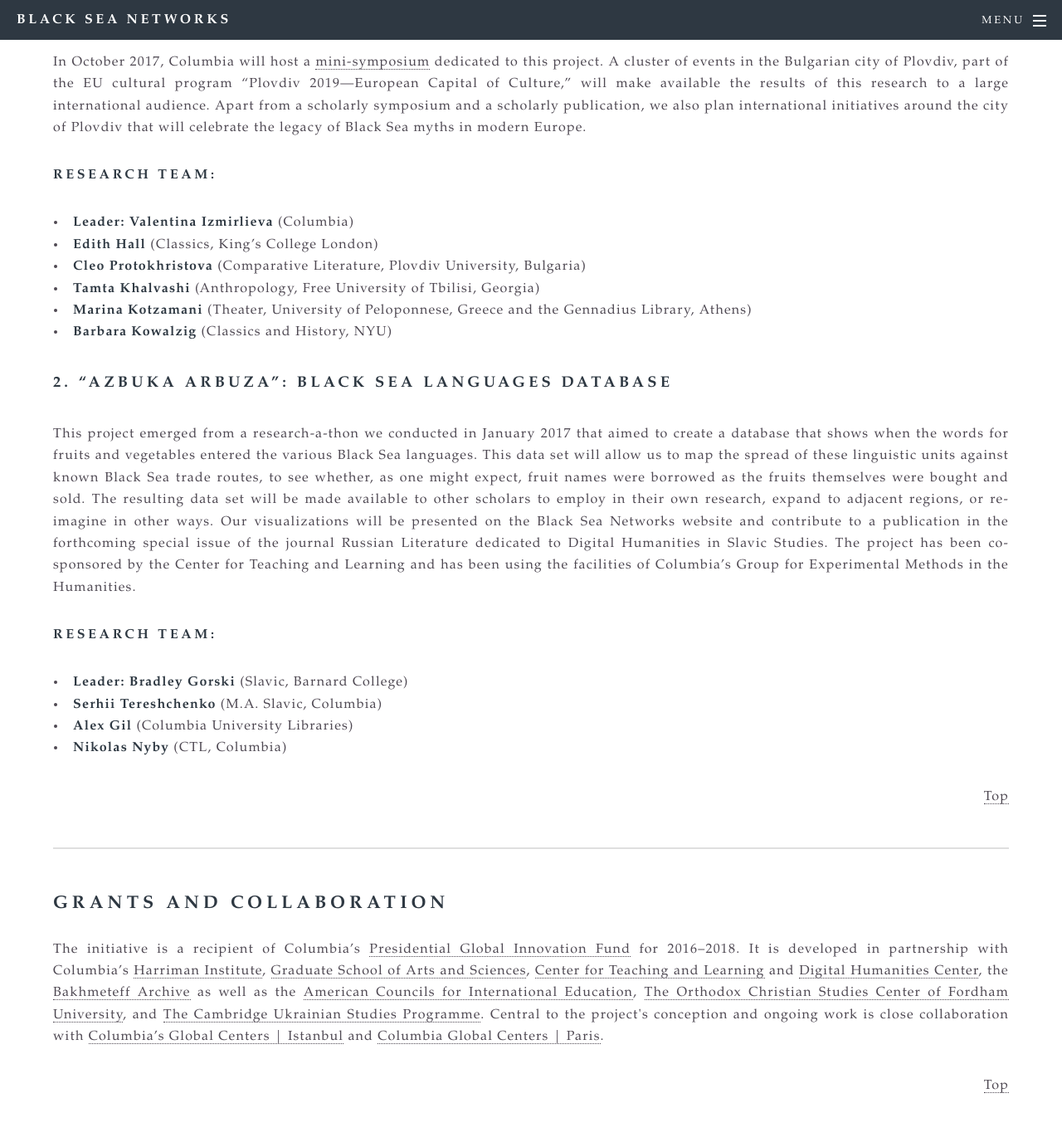
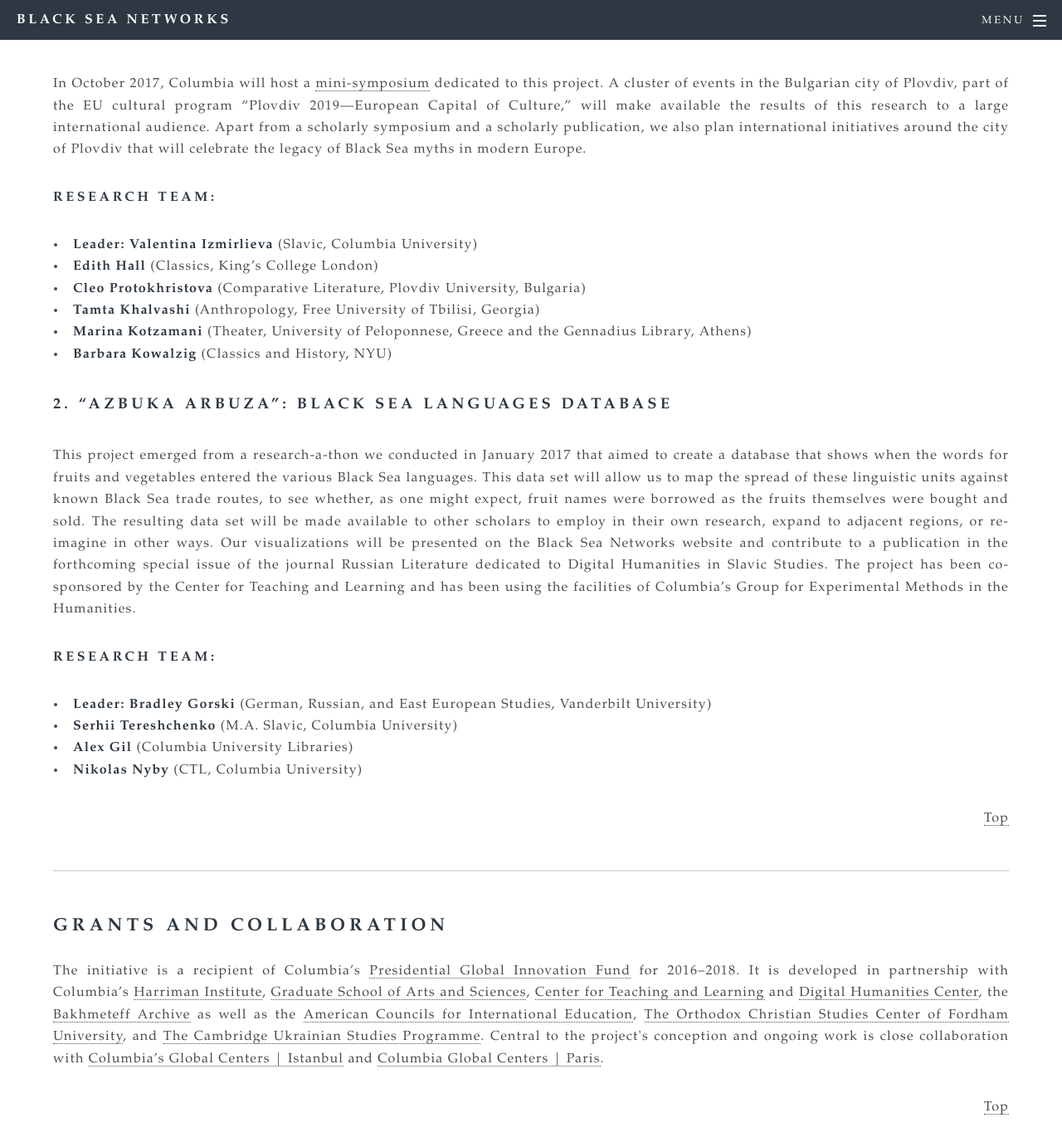
Before and after one commit to bradleygorski/blackseanet, a Jekyll site: the page built from about.html, in a window 1280 px wide and 1400 px high, scrolled down 5194 px. Shown: the top 1382 px of the window at 83% size. Built offline with Jekyll 4.4.1, drawn with Linux system fonts in a browser that asks for light colours; some of the changed text lies outside the part shown.

Commit message:
Updated affiliations

```diff
--- a/about.html
+++ b/about.html
@@ -181,10 +181,10 @@
 
 <p><h4>Research Team:</h4></p>
 <ul>
-<li><b>Leaders: Rory Finnin</b> (Director of the Ukrainian Studies Programme, Cambridge) and <b>Valentina Izmirlieva</b> (Columbia)</li>
+<li><b>Leaders: Rory Finnin</b> (Director of the Ukrainian Studies Programme, Cambridge) and <b>Valentina Izmirlieva</b> (Slavic, Columbia University)</li>
 <li><b>Vsevolod Samokhvalov</b> (Political Science, University of Liège, Belgium)</li>
 <li><b>Idil Izmirli</b> (School of Conflict Analysis and Resolution, George Mason University)</li>
-<li><b>Sophie Pinkham</b> (Ph.D. candidate in Slavic, Columbia)</li>
+<li><b>Sophie Pinkham</b> (Ph.D. candidate in Slavic, Columbia University)</li>
 </ul>
 
 <p><h3>3. The Culture of Post-Socialism: Black Sea Horizons</h3></p>
@@ -210,7 +210,7 @@
 
 <p><h4>Research Team:</h4></p>
 <ul>
-<li><b>Leader: Valentina Izmirlieva</b> (Columbia)</li>
+<li><b>Leader: Valentina Izmirlieva</b> (Slavic, Columbia University)</li>
 <li><b>Edith Hall</b> (Classics, King’s College London)</li>
 <li><b>Cleo Protokhristova</b> (Comparative Literature, Plovdiv University, Bulgaria)</li>
 <li><b>Tamta Khalvashi</b> (Anthropology, Free University of Tbilisi, Georgia)</li>
@@ -232,10 +232,10 @@
 
 <p><h4>Research Team:</h4></p>
 <ul>
-<li><b>Leader: Bradley Gorski</b> (Slavic, Barnard College)</li>
-<li><b>Serhii Tereshchenko</b> (M.A. Slavic, Columbia)</li>
+<li><b>Leader: Bradley Gorski</b> (German, Russian, and East European Studies, Vanderbilt University)</li>
+<li><b>Serhii Tereshchenko</b> (M.A. Slavic, Columbia University)</li>
 <li><b>Alex Gil</b> (Columbia University Libraries)</li>
-<li><b>Nikolas Nyby</b> (CTL, Columbia)</li>
+<li><b>Nikolas Nyby</b> (CTL, Columbia University)</li>
 </ul>
 
 			<a name="grants"></a><p align="right"><a href="#top">Top</a></p>
```
